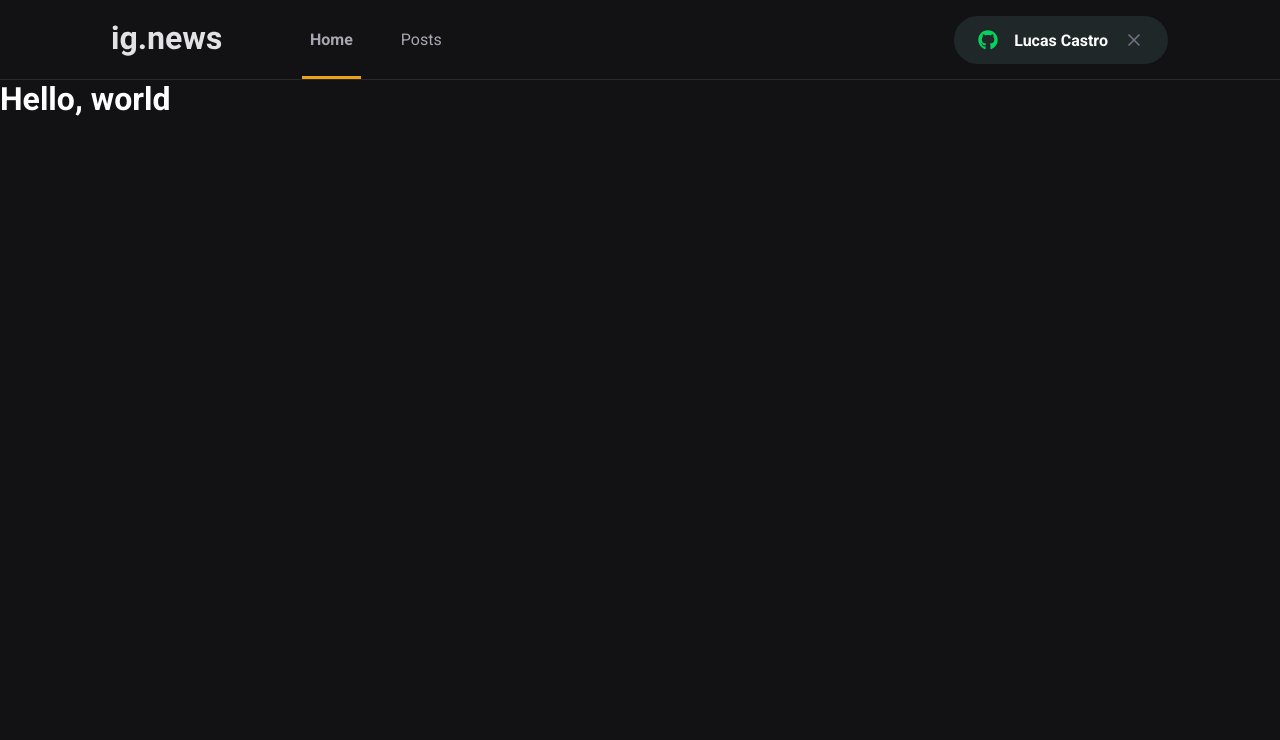
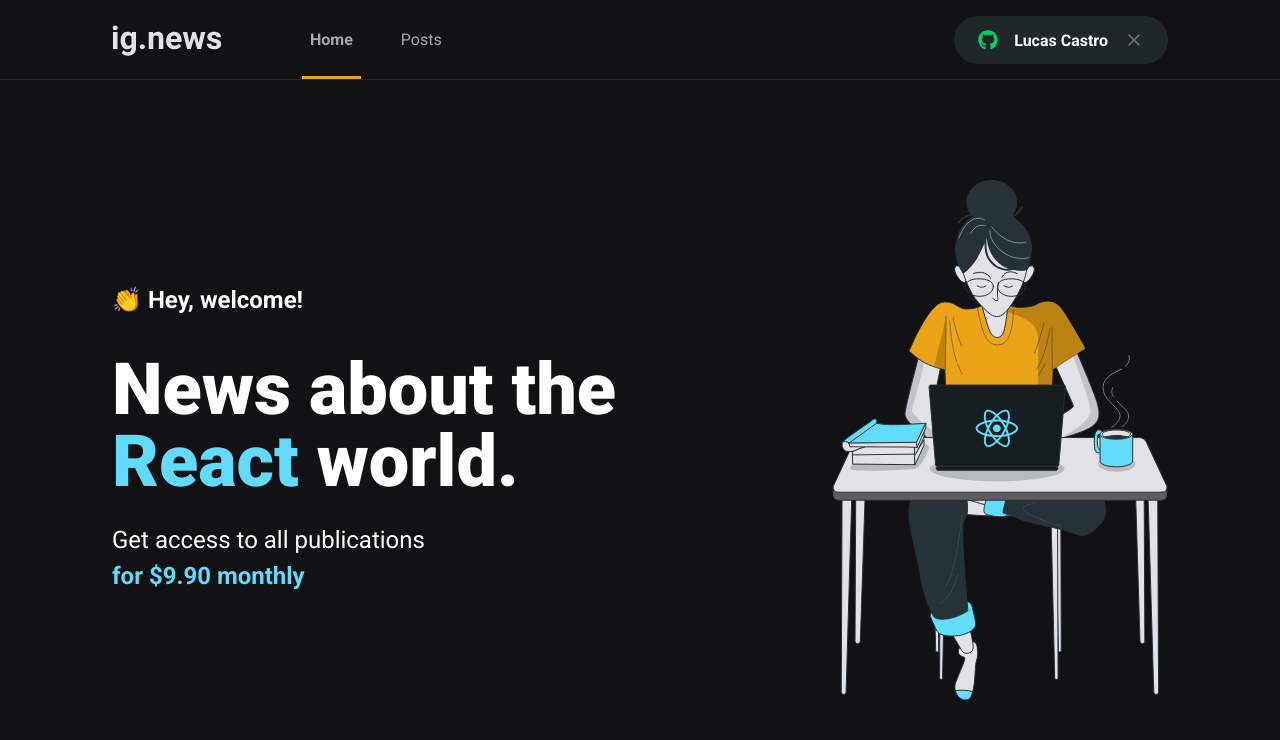
Before and after one commit to lucasamonrc/ignews, a Next.js app: page / in a window 1280 px wide. Shown: the top 740 px of the page. Built offline with nearby package versions, Linux system fonts and the light colour scheme.

Commit message:
add style to pages/index.tsx

```diff
--- /dev/null
+++ b/src/pages/home.module.scss
@@ -0,0 +1,42 @@
+.contentContainer {
+  max-width: 1120px;
+  margin: 0 auto;
+  padding: 0 2rem;
+  height: calc(100vh - 5rem);
+
+  display: flex;
+  align-items: center;
+  justify-content: space-between;
+}
+
+.hero {
+  max-width: 600px;
+
+  > span {
+    font-size: 1.5rem;
+    font-weight: 700;
+  }
+
+  h1 {
+    font-size: 4.5rem;
+    line-height: 4.5rem;
+    font-weight: 900;
+    margin-top: 2.5rem;
+
+    span {
+      color: var(--cyan-500);
+    }
+
+  }
+
+  p {
+    font-size: 1.5rem;
+    line-height: 2.25rem;
+    margin-top: 1.5rem;
+
+    span {
+      color: var(--cyan-500);
+      font-weight: 700;
+    }
+  }
+}
--- a/src/pages/index.tsx
+++ b/src/pages/index.tsx
@@ -1,4 +1,6 @@
 import Head from 'next/head';
+
+import styles from './home.module.scss';
 
 export default function Home() {
   return (
@@ -6,9 +8,19 @@
       <Head>
         <title>Home | ig.news</title>
       </Head>
-      <h1>
-        Hello, world
-      </h1>
+
+      <main className={styles.contentContainer}>
+        <section className={styles.hero}>
+          <span>👏 Hey, welcome!</span>
+          <h1>News about the <span>React</span> world.</h1>
+          <p>
+            Get access to all publications <br/>
+            <span>for $9.90 monthly</span>
+          </p>
+        </section>
+
+        <img src="/images/avatar.svg" alt="Girl coding"/>
+      </main>
     </>
   )
 }
```
